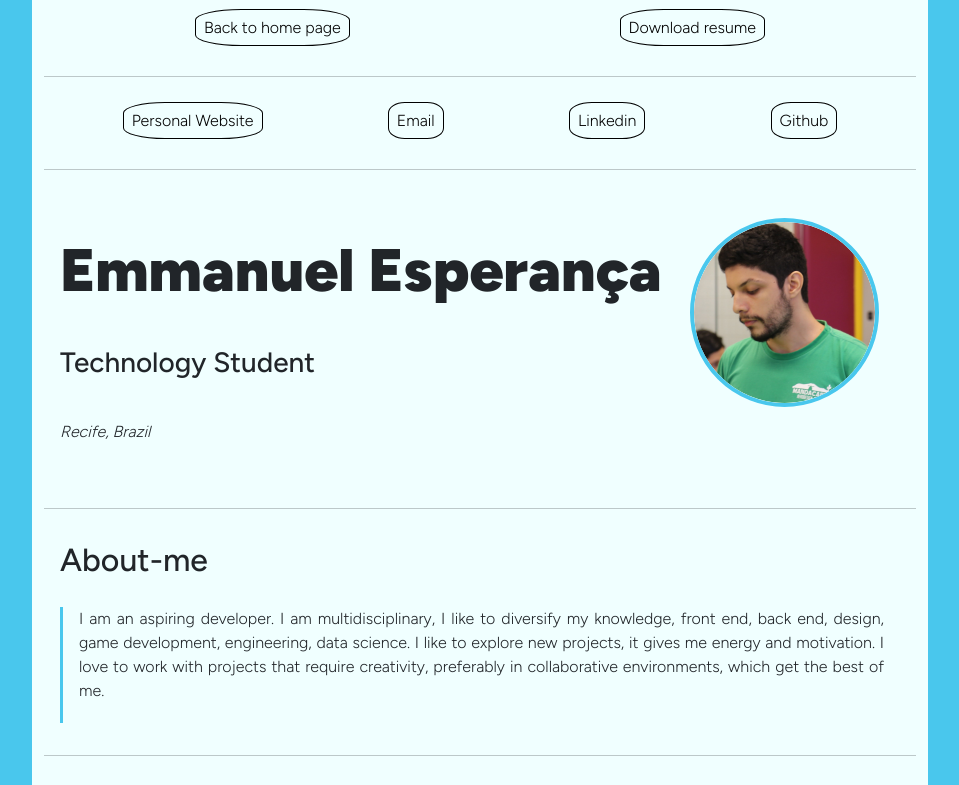
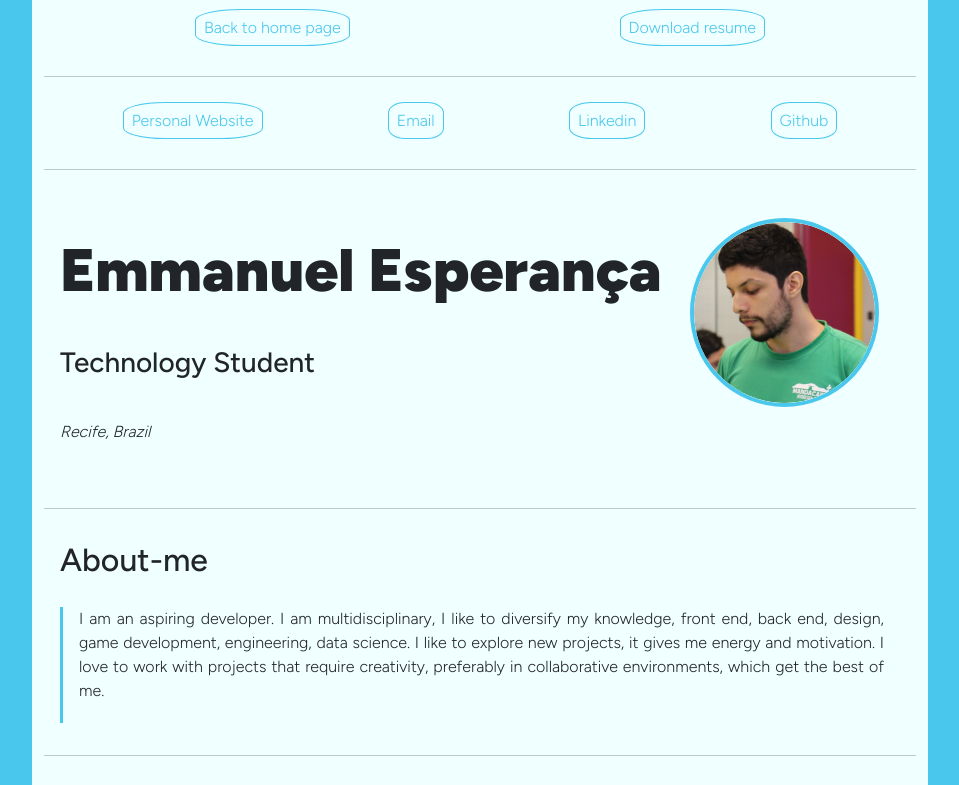
Before and after one commit to emmanuelesperanca/emmanuelesperanca.github.io, a plain HTML site: page resume.html in a window 1280 px wide. Shown: the top 785 px of the page, without its empty margins (160-1119 px from the left). Drawn offline with nearby package versions, Linux system fonts and the light colour scheme.

Commit message:
added resumé

```diff
--- a/css/resume.css
+++ b/css/resume.css
@@ -19,7 +19,7 @@ h1{
 }
 
 a {
-    color: #000;
+    color: rgba(73,199,237,1);
     text-decoration: none;
     border: solid 1px;
     border-radius: 30%;
@@ -33,6 +33,7 @@ a {
     grid-auto-flow: column;
 
 }
+
 #socials .container{
     padding: 1em 1em 0 1em;
     display: grid;
```
